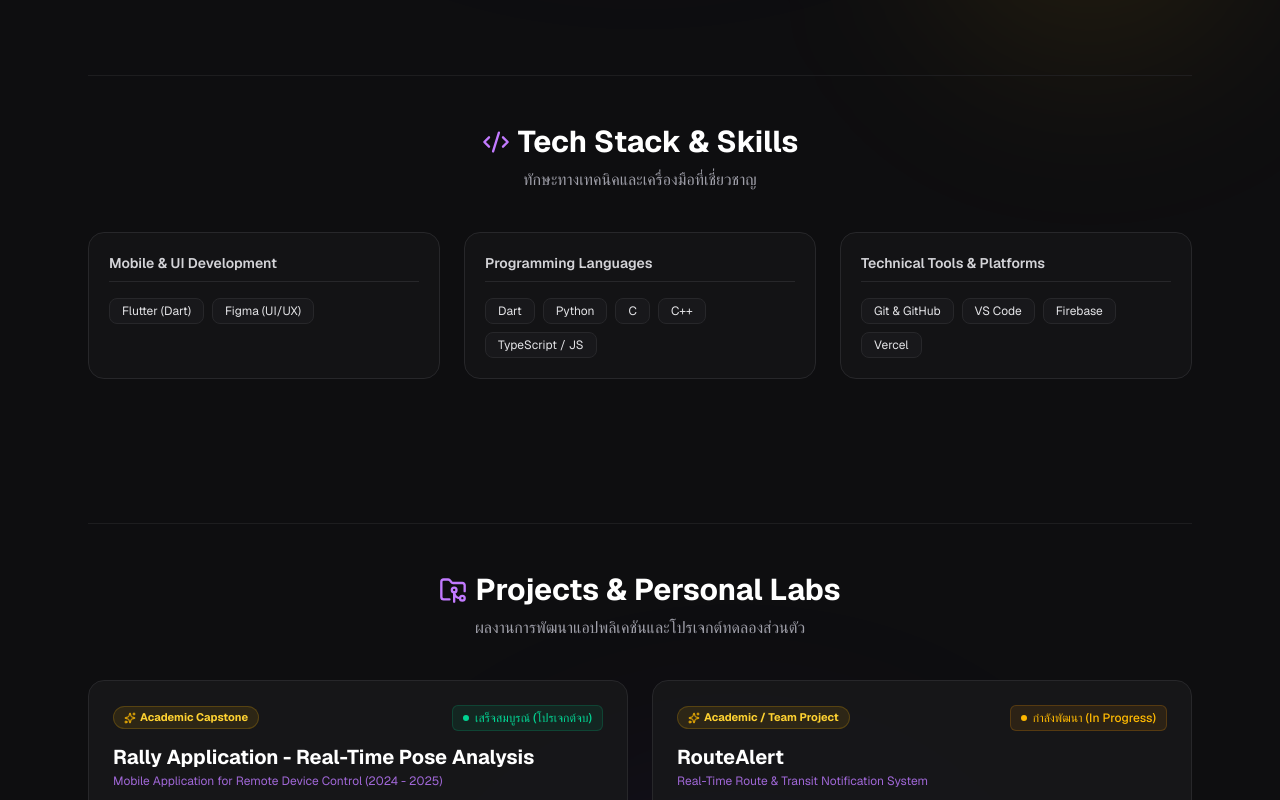
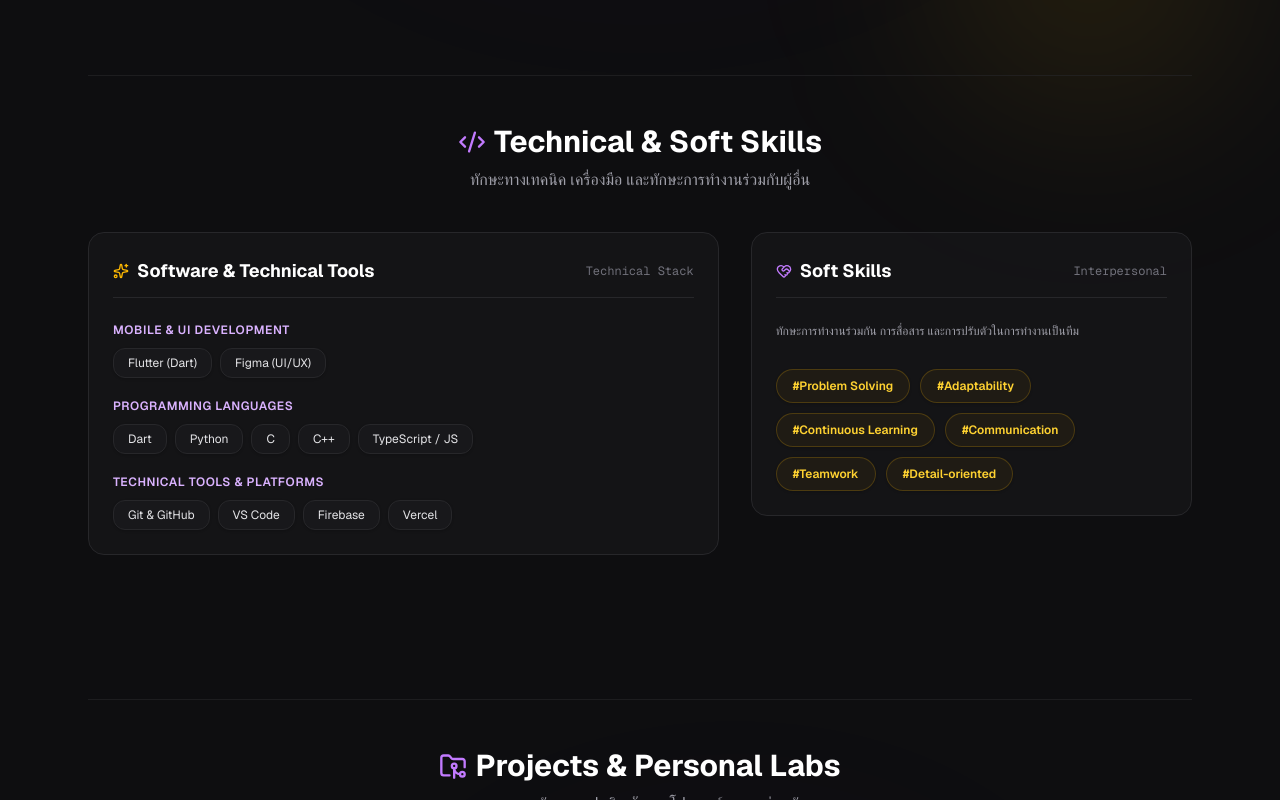
Before and after one commit to jirattong/jirat-portfolio, a Next.js app: page / in a window 1280 px wide. Shown: the part 1320-2120 px from the top of the page. Built offline with nearby package versions, Linux system fonts and the light colour scheme.

Commit message:
fix : TechSkill and SoftSkill

```diff
--- a/app/page.tsx
+++ b/app/page.tsx
@@ -12,7 +12,8 @@ import {
   Image as ImageIcon,
   Video as VideoIcon,
   X,
-  Sparkles
+  Sparkles,
+  HeartHandshake
 } from 'lucide-react';
 
 export default function Home() {
@@ -21,7 +22,7 @@ export default function Home() {
   const [modalTitle, setModalTitle] = useState<string>('');
 
   // 1. หมวดหมู่ทักษะความสามารถ (Skills)
-  const skillCategories = [
+  const techSkillCategories = [
     {
       title: 'Mobile & UI Development',
       skills: ['Flutter (Dart)', 'Figma (UI/UX)'],
@@ -34,6 +35,16 @@ export default function Home() {
       title: 'Technical Tools & Platforms',
       skills: ['Git & GitHub', 'VS Code', 'Firebase', 'Vercel'],
     },
+  ];
+
+  // 1.2 ทักษะด้าน Soft Skills
+  const softSkills = [
+    '#Problem Solving',
+    '#Adaptability',
+    '#Continuous Learning',
+    '#Communication',
+    '#Teamwork',
+    '#Detail-oriented',
   ];
 
   // 2. รายการผลงาน (Projects)
@@ -178,7 +189,7 @@ export default function Home() {
                   />
                   <div className="absolute inset-0 -z-10 bg-gradient-to-t from-zinc-950 via-zinc-900 to-zinc-800 flex flex-col items-center justify-center p-6 text-center text-zinc-500">
                     <span className="text-4xl mb-2">👨‍💻</span>
-                    <span className="text-xs">วางรูปโปรไฟล์ที่ public/profile.jpg</span>
+                    <span className="text-xs">วางรูปโปรไฟล์ที่ public/profile.png</span>
                   </div>
                 </div>
 
@@ -205,7 +216,7 @@ export default function Home() {
               </div>
 
               <p className="text-zinc-400 text-sm md:text-base leading-relaxed max-w-xl">
-                สวัสดีครับ ผมจิรัฏฐ์ ปานันตา นิสิตสาขาวิทยาการคอมพิวเตอร์ ปี 4 มหาวิทยาลัยพะเยา พร้อมมุ่งมั่นที่จะเรียนรู้เทคโนโลยีใหม่ๆ และนำทักษะที่ได้ไปต่อยอดในการทำงานจริงร่วมกับทีม
+                สวัสดีครับ ผม นายจิรัฏฐ์ ปานันตา นิสิตสาขาวิทยาการคอมพิวเตอร์ ปี 4 มหาวิทยาลัยพะเยา พร้อมมุ่งมั่นที่จะเรียนรู้เทคโนโลยีใหม่ๆ และนำทักษะที่ได้ไปต่อยอดในการทำงานจริงร่วมกับทีมครับ
               </p>
 
               {/* Contact Links as Badges */}
@@ -337,33 +348,42 @@ export default function Home() {
           </div>
         </section>
 
-        {/* ==================== 3. SKILLS SECTION ==================== */}
+        {/* ==================== 3. SKILLS SECTION (SOFTWARE & TOOLS + SOFT SKILLS) ==================== */}
         <section id="skills" className="py-12 space-y-10 border-t border-zinc-800/60">
 
           <div className="text-center space-y-2">
             <h2 className="text-3xl font-bold text-white flex items-center justify-center gap-2">
               <Code2 className="w-7 h-7 text-purple-400" />
-              Tech Stack & Skills
+              Technical & Soft Skills
             </h2>
             <p className="text-zinc-400 text-sm md:text-base">
-              ทักษะทางเทคนิคและเครื่องมือที่เชี่ยวชาญ
+              ทักษะทางเทคนิค เครื่องมือ และทักษะการทำงานร่วมกับผู้อื่น
             </p>
           </div>
 
-          <div className="grid grid-cols-1 md:grid-cols-3 gap-6">
-            {skillCategories.map((category, idx) => (
-              <div
-                key={idx}
-                className="p-5 rounded-2xl bg-[#18181b]/50 border border-zinc-800 space-y-3 hover:border-amber-400/30 transition-all"
-              >
-                <h4 className="text-sm font-semibold text-zinc-300 border-b border-zinc-800 pb-2">
+          <div className="grid grid-cols-1 lg:grid-cols-12 gap-8 items-start">
+
+            {/* Left Column: Software & Technical Tools */}
+            <div className="lg:col-span-7 p-6 rounded-2xl bg-[#18181b]/60 border border-zinc-800 space-y-6">
+              <div className="border-b border-zinc-800 pb-3 flex items-center justify-between">
+                <h3 className="text-lg font-bold text-white flex items-center gap-2">
+                  <Sparkles className="w-4 h-4 text-amber-400" />
+                  Software & Technical Tools
+                </h3>
+                <span className="text-xs text-zinc-500 font-mono">Technical Stack</span>
+              </div>
+
+              <div className="space-y-5">
+                {techSkillCategories.map((category, idx) => (
+                  <div key={idx} className="space-y-2.5">
+                    <h4 className="text-xs font-semibold text-purple-300 uppercase tracking-wider">
                       {category.title}
                     </h4>
-                <div className="flex flex-wrap gap-2 pt-1">
+                    <div className="flex flex-wrap gap-2">
                       {category.skills.map((skill, sIdx) => (
                         <span
                           key={sIdx}
-                      className="px-3 py-1 rounded-lg bg-zinc-900 text-xs text-zinc-200 border border-zinc-800 hover:border-amber-400/50 hover:text-amber-300 transition-all"
+                          className="px-3.5 py-1.5 rounded-xl bg-zinc-900 text-xs text-zinc-200 border border-zinc-800 hover:border-amber-400/50 hover:text-amber-300 transition-all shadow-sm"
                         >
                           {skill}
                         </span>
@@ -371,6 +391,35 @@ export default function Home() {
                     </div>
                   </div>
                 ))}
+              </div>
+            </div>
+
+            {/* Right Column: Soft Skills */}
+            <div className="lg:col-span-5 p-6 rounded-2xl bg-[#18181b]/60 border border-zinc-800 space-y-6">
+              <div className="border-b border-zinc-800 pb-3 flex items-center justify-between">
+                <h3 className="text-lg font-bold text-white flex items-center gap-2">
+                  <HeartHandshake className="w-4 h-4 text-purple-400" />
+                  Soft Skills
+                </h3>
+                <span className="text-xs text-zinc-500 font-mono">Interpersonal</span>
+              </div>
+
+              <p className="text-xs text-zinc-400 leading-relaxed">
+                ทักษะการทำงานร่วมกัน การสื่อสาร และการปรับตัวในการทำงานเป็นทีม
+              </p>
+
+              <div className="flex flex-wrap gap-2.5 pt-1">
+                {softSkills.map((skill, idx) => (
+                  <span
+                    key={idx}
+                    className="px-4 py-2 rounded-full bg-amber-400/5 border border-amber-400/20 text-amber-300 text-xs font-semibold hover:bg-amber-400/10 hover:border-amber-400/40 transition-all cursor-default shadow-sm"
+                  >
+                    {skill}
+                  </span>
+                ))}
+              </div>
+            </div>
+
           </div>
 
         </section>
```
Lines whose indentation alone changed are shown as unchanged.
